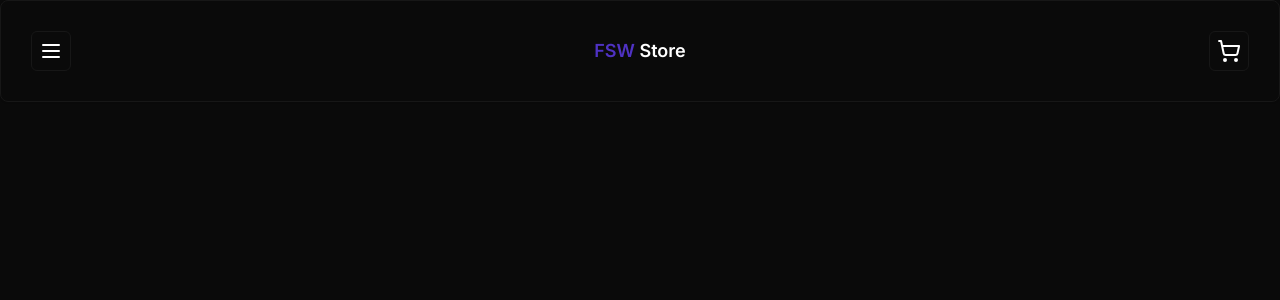
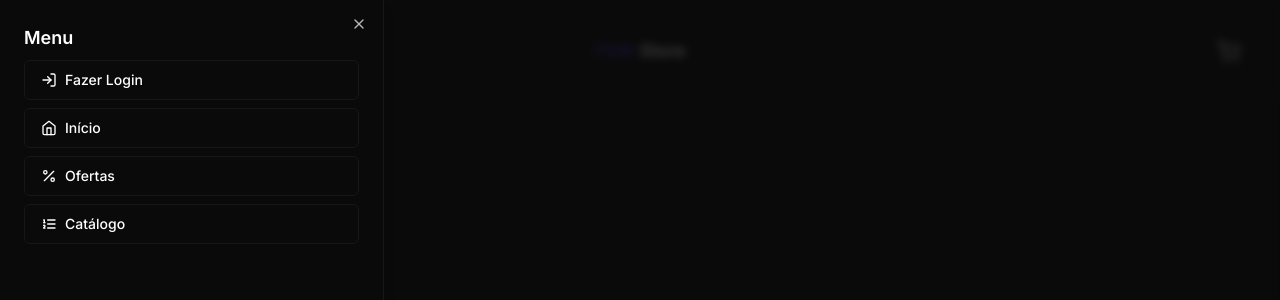
Before and after one commit to eu-pedro/fsw-store, a Next.js app: page / in a window 1280 px wide. Both pictures are taken after a click on the button 51 px from the left and 51 px from the top of the page. Shown: the top 300 px of the page. Built offline with nearby package versions, Linux system fonts and the light colour scheme.

Commit message:
feat: add header menu using sheet component

```diff
--- a/package.json
+++ b/package.json
@@ -10,6 +10,7 @@
   },
   "dependencies": {
     "@prisma/client": "^5.4.2",
+    "@radix-ui/react-dialog": "^1.0.5",
     "@radix-ui/react-slot": "^1.0.2",
     "class-variance-authority": "^0.7.0",
     "clsx": "^2.0.0",
--- a/src/components/ui/Header.tsx
+++ b/src/components/ui/Header.tsx
@@ -1,13 +1,53 @@
-import { MenuIcon, ShoppingCartIcon } from 'lucide-react'
+import {
+  HomeIcon,
+  ListOrderedIcon,
+  LogInIcon,
+  MenuIcon,
+  PercentIcon,
+  ShoppingCartIcon,
+} from 'lucide-react'
 import { Button } from './button'
 import { Card } from './card'
+import { Sheet, SheetContent, SheetHeader, SheetTrigger } from './sheet'
 
 export function Header() {
   return (
     <Card className="flex items-center justify-between p-[1.875rem]">
-      <Button size="icon" variant="outline">
-        <MenuIcon />
-      </Button>
+      <Sheet>
+        <SheetTrigger asChild>
+          <Button size="icon" variant="outline">
+            <MenuIcon />
+          </Button>
+        </SheetTrigger>
+
+        <SheetContent side="left">
+          <SheetHeader className="text-left text-lg font-semibold">
+            Menu
+          </SheetHeader>
+
+          <div className="mt-2 flex flex-col gap-2">
+            <Button variant="outline" className="w-full justify-start gap-2">
+              <LogInIcon size={16} />
+              Fazer Login
+            </Button>
+
+            <Button variant="outline" className="w-full justify-start gap-2">
+              <HomeIcon size={16} />
+              Início
+            </Button>
+
+            <Button variant="outline" className="w-full justify-start gap-2">
+              <PercentIcon size={16} />
+              Ofertas
+            </Button>
+
+            <Button variant="outline" className="w-full justify-start gap-2">
+              <ListOrderedIcon size={16} />
+              Catálogo
+            </Button>
+          </div>
+        </SheetContent>
+      </Sheet>
 
       <h1 className="text-lg font-semibold">
         <span className="text-primary">FSW</span> Store
--- /dev/null
+++ b/src/components/ui/sheet.tsx
@@ -0,0 +1,146 @@
+'use client'
+
+import * as React from 'react'
+import * as SheetPrimitive from '@radix-ui/react-dialog'
+import { cva, type VariantProps } from 'class-variance-authority'
+import { X } from 'lucide-react'
+
+import { cn } from '@/lib/utils'
+
+const Sheet = SheetPrimitive.Root
+
+const SheetTrigger = SheetPrimitive.Trigger
+
+const SheetClose = SheetPrimitive.Close
+
+const SheetPortal = ({
+  className,
+  ...props
+}: SheetPrimitive.DialogPortalProps) => (
+  <SheetPrimitive.Portal className={cn(className)} {...props} />
+)
+SheetPortal.displayName = SheetPrimitive.Portal.displayName
+
+const SheetOverlay = React.forwardRef<
+  React.ElementRef<typeof SheetPrimitive.Overlay>,
+  React.ComponentPropsWithoutRef<typeof SheetPrimitive.Overlay>
+>(({ className, ...props }, ref) => (
+  <SheetPrimitive.Overlay
+    className={cn(
+      'fixed inset-0 z-50 bg-background/80 backdrop-blur-sm data-[state=open]:animate-in data-[state=closed]:animate-out data-[state=closed]:fade-out-0 data-[state=open]:fade-in-0',
+      className,
+    )}
+    {...props}
+    ref={ref}
+  />
+))
+SheetOverlay.displayName = SheetPrimitive.Overlay.displayName
+
+const sheetVariants = cva(
+  'fixed z-50 gap-4 bg-background p-6 shadow-lg transition ease-in-out data-[state=open]:animate-in data-[state=closed]:animate-out data-[state=closed]:duration-300 data-[state=open]:duration-500',
+  {
+    variants: {
+      side: {
+        top: 'inset-x-0 top-0 border-b data-[state=closed]:slide-out-to-top data-[state=open]:slide-in-from-top',
+        bottom:
+          'inset-x-0 bottom-0 border-t data-[state=closed]:slide-out-to-bottom data-[state=open]:slide-in-from-bottom',
+        left: 'inset-y-0 left-0 h-full w-3/4 border-r data-[state=closed]:slide-out-to-left data-[state=open]:slide-in-from-left sm:max-w-sm',
+        right:
+          'inset-y-0 right-0 h-full w-3/4  border-l data-[state=closed]:slide-out-to-right data-[state=open]:slide-in-from-right sm:max-w-sm',
+      },
+    },
+    defaultVariants: {
+      side: 'right',
+    },
+  },
+)
+
+interface SheetContentProps
+  extends React.ComponentPropsWithoutRef<typeof SheetPrimitive.Content>,
+    VariantProps<typeof sheetVariants> {}
+
+const SheetContent = React.forwardRef<
+  React.ElementRef<typeof SheetPrimitive.Content>,
+  SheetContentProps
+>(({ side = 'right', className, children, ...props }, ref) => (
+  <SheetPortal>
+    <SheetOverlay />
+    <SheetPrimitive.Content
+      ref={ref}
+      className={cn(sheetVariants({ side }), className)}
+      {...props}
+    >
+      {children}
+      <SheetPrimitive.Close className="absolute right-4 top-4 rounded-sm opacity-70 ring-offset-background transition-opacity hover:opacity-100 focus:outline-none focus:ring-2 focus:ring-ring focus:ring-offset-2 disabled:pointer-events-none data-[state=open]:bg-secondary">
+        <X className="h-4 w-4" />
+        <span className="sr-only">Close</span>
+      </SheetPrimitive.Close>
+    </SheetPrimitive.Content>
+  </SheetPortal>
+))
+SheetContent.displayName = SheetPrimitive.Content.displayName
+
+const SheetHeader = ({
+  className,
+  ...props
+}: React.HTMLAttributes<HTMLDivElement>) => (
+  <div
+    className={cn(
+      'flex flex-col space-y-2 text-center sm:text-left',
+      className,
+    )}
+    {...props}
+  />
+)
+SheetHeader.displayName = 'SheetHeader'
+
+const SheetFooter = ({
+  className,
+  ...props
+}: React.HTMLAttributes<HTMLDivElement>) => (
+  <div
+    className={cn(
+      'flex flex-col-reverse sm:flex-row sm:justify-end sm:space-x-2',
+      className,
+    )}
+    {...props}
+  />
+)
+SheetFooter.displayName = 'SheetFooter'
+
+const SheetTitle = React.forwardRef<
+  React.ElementRef<typeof SheetPrimitive.Title>,
+  React.ComponentPropsWithoutRef<typeof SheetPrimitive.Title>
+>(({ className, ...props }, ref) => (
+  <SheetPrimitive.Title
+    ref={ref}
+    className={cn('text-lg font-semibold text-foreground', className)}
+    {...props}
+  />
+))
+SheetTitle.displayName = SheetPrimitive.Title.displayName
+
+const SheetDescription = React.forwardRef<
+  React.ElementRef<typeof SheetPrimitive.Description>,
+  React.ComponentPropsWithoutRef<typeof SheetPrimitive.Description>
+>(({ className, ...props }, ref) => (
+  <SheetPrimitive.Description
+    ref={ref}
+    className={cn('text-sm text-muted-foreground', className)}
+    {...props}
+  />
+))
+SheetDescription.displayName = SheetPrimitive.Description.displayName
+
+export {
+  Sheet,
+  SheetPortal,
+  SheetOverlay,
+  SheetTrigger,
+  SheetClose,
+  SheetContent,
+  SheetHeader,
+  SheetFooter,
+  SheetTitle,
+  SheetDescription,
+}
```
Also changed, not shown: 1 other file (tests, documents, lock files or other folders).
